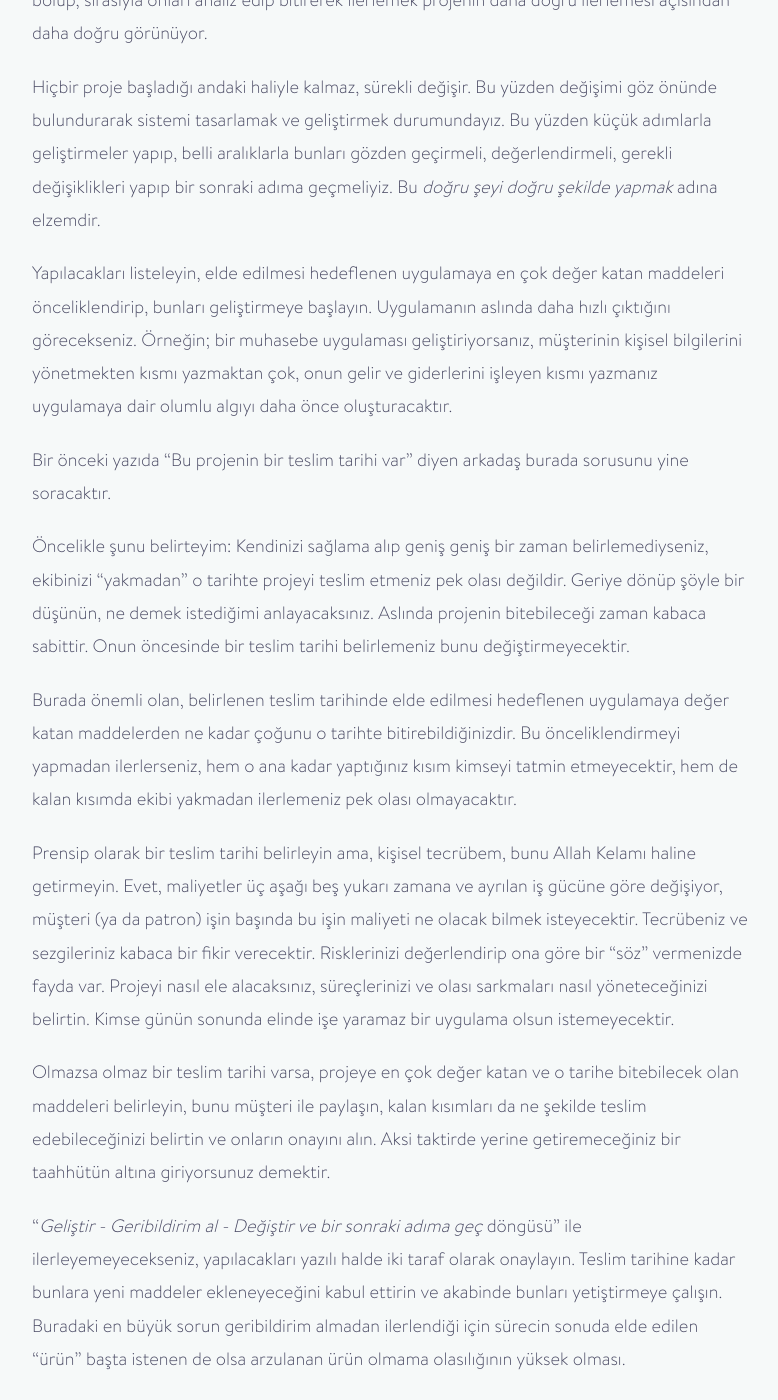
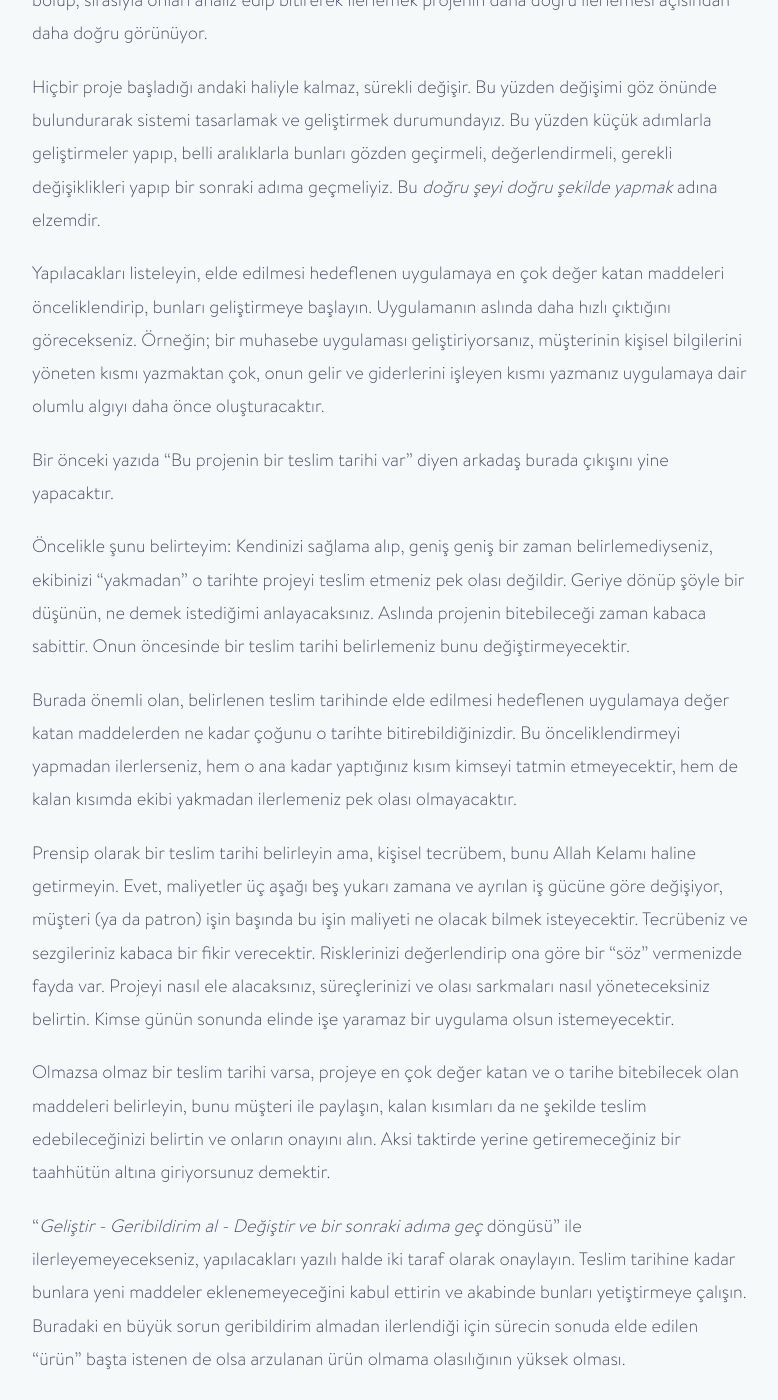
Before and after one commit to mkorkmaz/mkorkmaz.github.io, a Jekyll site: the page built from _posts/2019-03-26-belirsizligi-yonetmek-kimin-gorevidir.markdown, in a window 1280 px wide and 1400 px high, scrolled down 2078 px. Shown: the whole window, without its empty margins (248-1026 px from the left). Built offline with Jekyll 4.4.1, drawn with Linux system fonts in a browser that asks for light colours; nearby versions of some CDN libraries; some of the changed text lies outside the part shown.

Commit message:
Text fixes

```diff
--- a/_posts/2019-03-26-belirsizligi-yonetmek-kimin-gorevidir.markdown
+++ b/_posts/2019-03-26-belirsizligi-yonetmek-kimin-gorevidir.markdown
@@ -30,10 +30,10 @@ Bu zamanlama isteği talebine bir gün içinde cevap veriyorsanız geçmiş olsu
 
 Maddeler listelendi, her bir madde için zamanlama verildi diyelim. **Gantt Chart Mafyası** elinde bir zaman çizelgesi ile sürekli başınızda olacaktır. Bu zaman çizelgesinde her en ufak sapma, tüm ekibe **_mutsuzluk ve endişe vermekten başka bir işe yaramayacaktır_**.
 
-Yazılım geliştirme, bir imalat atölyesi çalışması gibi dört işlem hesaplamalarıyla, ölçümlemelerle zamanlama takibi yapılabilir bir süreç değildir. Zaman baskısı ile ancak ve ancak bir geliştiriciyi kaliteden ödün vermeye itersiniz. **Zamanlama tahminlerine teslim etme tarihi muamelesi yapamazsınız**.
+Yazılım geliştirme, bir imalat atölyesi çalışması gibi, dört işlem hesaplamalarıyla, ölçümlemelerle zamanlama takibi yapılabilir bir süreç değildir. Zaman baskısı ile ancak ve ancak bir geliştiriciyi kaliteden ödün vermeye itersiniz. **Zamanlama tahminlerine teslim etme tarihi muamelesi yapamazsınız**.
 
 
-Evet, ortada hep bir belirsizlik vardır ve yöneticiler bunun yönetimini kendileri yapmak yerine genelde geliştiricilerden beklerler. Siz bu konuda endişenizi dile getirip zamanlama ile ilgili çekincelerinizi belirttiğinizde mutsuz olurlar. Proje hep daha önce teslim edilmelidir.
+Evet, ortada hep bir belirsizlik vardır ve yöneticiler bunun yönetimini kendileri yapmak yerine genelde geliştiricilerden beklerler. Siz, bu konuda endişenizi dile getirip, zamanlama ile ilgili çekincelerinizi belirttiğinizde mutsuz olurlar. Proje hep daha önce teslim edilmelidir.
 
 Peki, **_belirsizliği yönetmek kimin görevidir?_**
 
@@ -45,19 +45,19 @@ Projeyi bir teslim tarihi girdabında boğmak yerine, onu 1-2 haftada yapılabil
 
 Hiçbir proje başladığı andaki haliyle kalmaz, sürekli değişir. Bu yüzden değişimi göz önünde bulundurarak sistemi tasarlamak ve geliştirmek durumundayız. Bu yüzden küçük adımlarla geliştirmeler yapıp, belli aralıklarla bunları gözden geçirmeli, değerlendirmeli, gerekli değişiklikleri yapıp bir sonraki adıma geçmeliyiz. Bu _doğru şeyi doğru şekilde yapmak_ adına elzemdir.
 
-Yapılacakları listeleyin, elde edilmesi hedeflenen uygulamaya en çok değer katan maddeleri önceliklendirip, bunları geliştirmeye başlayın. Uygulamanın aslında daha hızlı çıktığını görecekseniz. Örneğin; bir muhasebe uygulaması geliştiriyorsanız, müşterinin kişisel bilgilerini yönetmekten kısmı yazmaktan çok, onun gelir ve giderlerini işleyen kısmı yazmanız uygulamaya dair olumlu algıyı daha önce oluşturacaktır.
+Yapılacakları listeleyin, elde edilmesi hedeflenen uygulamaya en çok değer katan maddeleri önceliklendirip, bunları geliştirmeye başlayın. Uygulamanın aslında daha hızlı çıktığını görecekseniz. Örneğin; bir muhasebe uygulaması geliştiriyorsanız, müşterinin kişisel bilgilerini yöneten kısmı yazmaktan çok, onun gelir ve giderlerini işleyen kısmı yazmanız uygulamaya dair olumlu algıyı daha önce oluşturacaktır.
 
 
-Bir önceki yazıda “Bu projenin bir teslim tarihi var” diyen arkadaş burada sorusunu yine soracaktır.
+Bir önceki yazıda “Bu projenin bir teslim tarihi var” diyen arkadaş burada çıkışını yine yapacaktır.
 
-Öncelikle şunu belirteyim: Kendinizi sağlama alıp geniş geniş bir zaman belirlemediyseniz, ekibinizi "yakmadan" o tarihte projeyi teslim etmeniz pek olası değildir. Geriye dönüp şöyle bir düşünün, ne demek istediğimi anlayacaksınız. Aslında projenin bitebileceği zaman kabaca sabittir. Onun öncesinde bir teslim tarihi belirlemeniz bunu değiştirmeyecektir.
+Öncelikle şunu belirteyim: Kendinizi sağlama alıp, geniş geniş bir zaman belirlemediyseniz, ekibinizi "yakmadan" o tarihte projeyi teslim etmeniz pek olası değildir. Geriye dönüp şöyle bir düşünün, ne demek istediğimi anlayacaksınız. Aslında projenin bitebileceği zaman kabaca sabittir. Onun öncesinde bir teslim tarihi belirlemeniz bunu değiştirmeyecektir.
 
 Burada önemli olan, belirlenen teslim tarihinde elde edilmesi hedeflenen uygulamaya değer katan maddelerden ne kadar çoğunu o tarihte bitirebildiğinizdir. Bu önceliklendirmeyi yapmadan ilerlerseniz, hem o ana kadar yaptığınız kısım kimseyi tatmin etmeyecektir, hem de kalan kısımda ekibi yakmadan ilerlemeniz pek olası olmayacaktır.
 
-Prensip olarak bir teslim tarihi belirleyin ama, kişisel tecrübem, bunu Allah Kelamı haline getirmeyin. Evet, maliyetler üç aşağı beş yukarı zamana ve ayrılan iş gücüne göre değişiyor, müşteri (ya da patron) işin başında bu işin maliyeti ne olacak bilmek isteyecektir. Tecrübeniz ve sezgileriniz kabaca bir fikir verecektir. Risklerinizi değerlendirip ona göre bir "söz" vermenizde fayda var. Projeyi nasıl ele alacaksınız, süreçlerinizi ve olası sarkmaları nasıl yöneteceğinizi belirtin. Kimse günün sonunda elinde işe yaramaz bir uygulama olsun istemeyecektir.
+Prensip olarak bir teslim tarihi belirleyin ama, kişisel tecrübem, bunu Allah Kelamı haline getirmeyin. Evet, maliyetler üç aşağı beş yukarı zamana ve ayrılan iş gücüne göre değişiyor, müşteri (ya da patron) işin başında bu işin maliyeti ne olacak bilmek isteyecektir. Tecrübeniz ve sezgileriniz kabaca bir fikir verecektir. Risklerinizi değerlendirip ona göre bir "söz" vermenizde fayda var. Projeyi nasıl ele alacaksınız, süreçlerinizi ve olası sarkmaları nasıl yöneteceksiniz belirtin. Kimse günün sonunda elinde işe yaramaz bir uygulama olsun istemeyecektir.
 
 Olmazsa olmaz bir teslim tarihi varsa, projeye en çok değer katan ve o tarihe bitebilecek olan maddeleri belirleyin, bunu müşteri ile paylaşın, kalan kısımları da ne şekilde teslim edebileceğinizi belirtin ve onların onayını alın. Aksi taktirde yerine getiremeceğiniz bir taahhütün altına giriyorsunuz demektir.
 
-"_Geliştir - Geribildirim al -  Değiştir ve bir sonraki adıma geç_ döngüsü" ile ilerleyemeyecekseniz, yapılacakları yazılı halde iki taraf olarak onaylayın. Teslim tarihine kadar bunlara yeni maddeler ekleneyeceğini kabul ettirin ve akabinde bunları yetiştirmeye çalışın. Buradaki en büyük sorun geribildirim almadan ilerlendiği için sürecin sonuda elde edilen "ürün" başta istenen de olsa arzulanan ürün olmama olasılığının yüksek olması.
+"_Geliştir - Geribildirim al -  Değiştir ve bir sonraki adıma geç_ döngüsü" ile ilerleyemeyecekseniz, yapılacakları yazılı halde iki taraf olarak onaylayın. Teslim tarihine kadar bunlara yeni maddeler eklenemeyeceğini kabul ettirin ve akabinde bunları yetiştirmeye çalışın. Buradaki en büyük sorun geribildirim almadan ilerlendiği için sürecin sonuda elde edilen "ürün" başta istenen de olsa arzulanan ürün olmama olasılığının yüksek olması.
 
 Evet, belirsizliği yönetmek kimin görevidir? Bence geliştiricilerin görevi olmadığı ortada.
```
